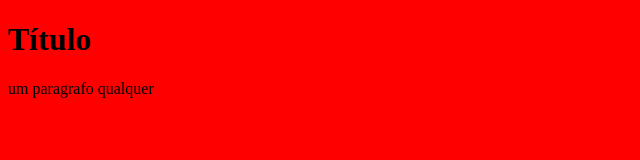
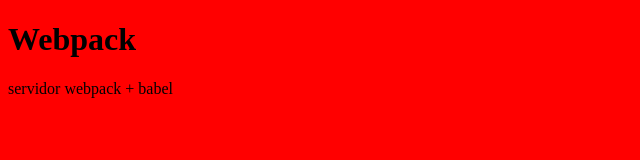
Before and after one commit to keidsondesigner/curso-js-webpack, a website built with webpack: page public/index.html in a window 1280 px wide. Shown: the whole page, without its empty margins (0-640 px from the left). Built offline with nearby package versions, Linux system fonts and the light colour scheme.

Commit message:
altera~cao de texto

```diff
--- a/public/index.html
+++ b/public/index.html
@@ -14,8 +14,8 @@
 </head>
 
 <body>
-	<h1>Título</h1>
-	<p>um paragrafo qualquer</p>
+	<h1>Webpack</h1>
+	<p>servidor webpack + babel</p>
 
 
 	<script src="./bundle.js"></script>
```
